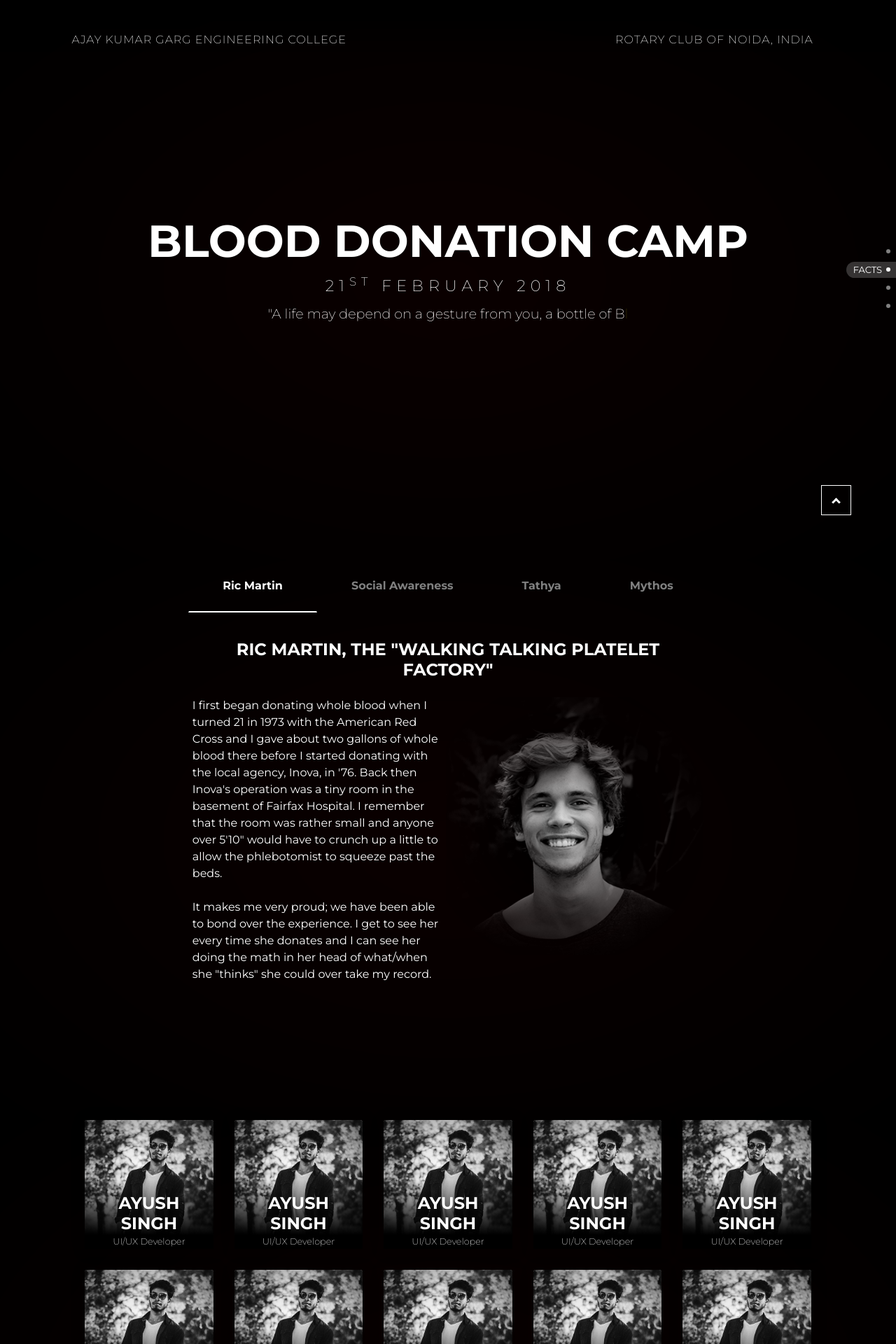
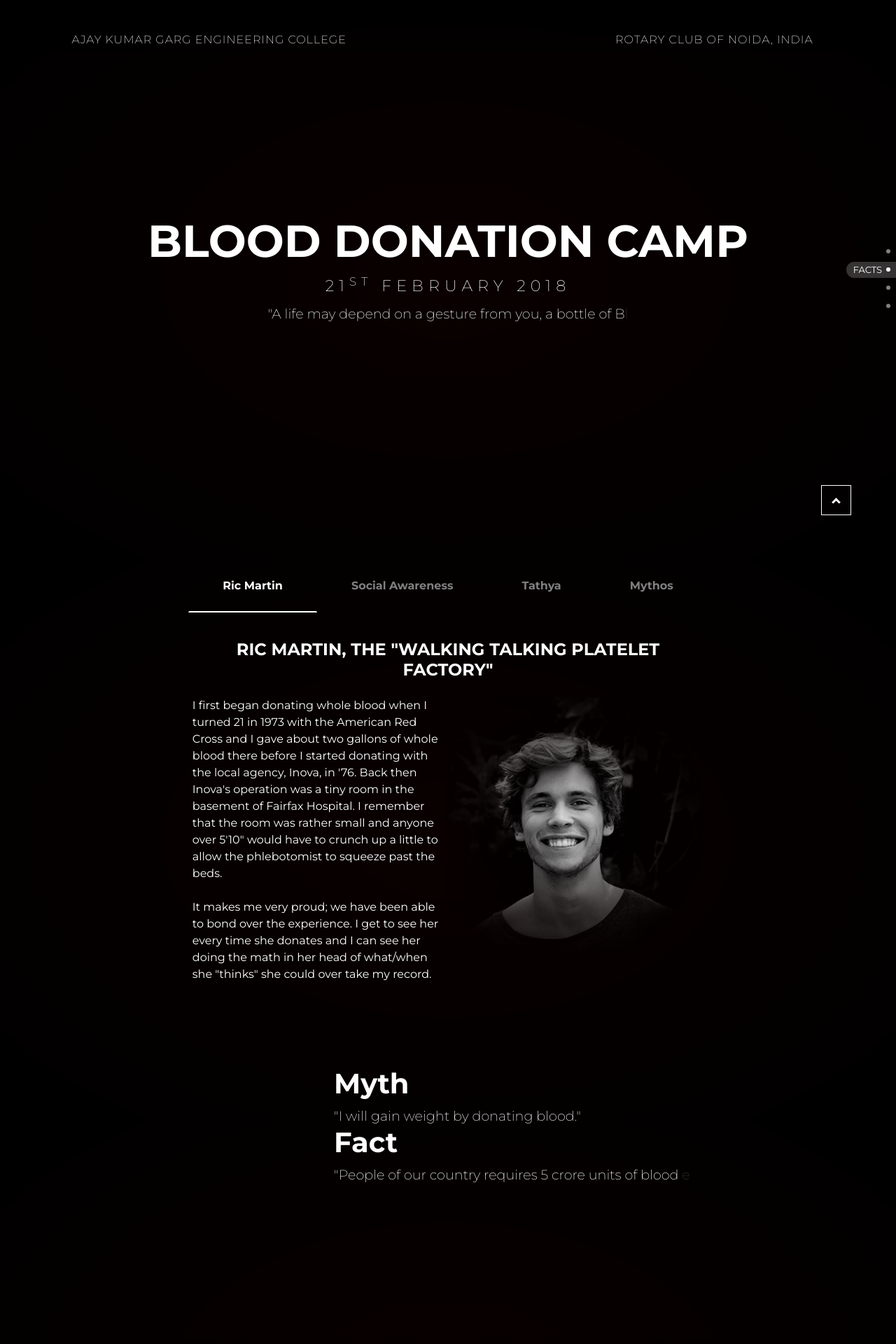
Before and after one commit to ayush013/Blood-Donation, a PHP site: page / in a window 1280 px wide. Shown: the top 1920 px of the page at 70% size. Run offline with PHP 8.4, Linux system fonts and the light colour scheme.

Commit message:
extended fact section with animated svg

```diff
--- a/css/styles.css
+++ b/css/styles.css
@@ -15,7 +15,7 @@
   }
 
 .landing {
-	height: 100vh;
+	min-height: 100vh;
 }
 
 .navbar {
@@ -96,11 +96,11 @@
 }
 
 .facts {
-	height: 100vh;
+	min-height: 100vh;
 }
 
 .gallery {
-	height: 100vh;
+	min-height: 100vh;
 }
 
 .container {
@@ -163,7 +163,7 @@
 }
 
 .team {
-	height: 100vh;
+	min-height: 100vh;
 }
 
 .card hr {
@@ -223,3 +223,21 @@
 	height: 46vh;
 	float: right;
 }
+
+#typedmyth, #typedfact {
+    font-size: 1.2rem;
+	display: block;
+	font-weight: 200;
+}
+
+.typesection {
+	padding: 10vh 0;
+}
+
+.cursor {
+	display: none !important;
+}
+
+.mythtitle {
+	font-weight: bold;
+}
--- a/index.html
+++ b/index.html
@@ -210,6 +210,22 @@
       </span>
      </div>
 
+  </div>
+
+  <div class="row typesection">
+  <div class="col-4">
+        <img src="assets/heart.svg" class="img-fluid" style="opacity: 0.4;">
+  </div>
+  <div class="col-8">
+      <div class="subsection">
+        <h1 class="mythtitle">Myth</h1>
+        <span id="typedmyth"></span> <span class="cursor"></span>
+      </div>
+      <div class="subsection">
+        <h1 class="mythtitle">Fact</h1>
+        <span id="typedfact"></span> <span class="cursor"></span>
+      </div>
+  </div>
   </div>
 
 </div>
@@ -445,16 +461,80 @@
   loopCount: 1000,
 
   // text color when typing
-  typingColor: 'yellow',
+  typingColor: 'white',
 
   // opacity when typing
   typingOpacity: '0.2',
 
+  // enables fade animation
+  fade: true
+
+});
+
+$("#typedmyth").typing({
+
+  strings: [' "I will gain weight by donating blood."',
+  ' "If I donate blood I am susceptible to contact diseases like HIV."',
+  ' "I suffer from diabetes, I cannot donate blood."',
+  ' "I am too young or too old."'],
+
+  // time before backspacing in milliseconds
+  eraseDelay: 1000,
+
+  // time before typing in milliseconds
+  typeDelay: 100,
+
+  // time before string typing in milliseconds
+  stringStartDelay: 5000,
+
+  // text color
+  color: 'white',
+
+  loopCount: 1000,
+
+    // shows blink cursor
+  cursorBlink: true,
+
+  // text color when typing
+  typingColor: 'white',
+
+  // opacity when typing
+  typingOpacity: '0.2',
+
+  // enables fade animation
+  fade: true
+
+});
+
+$("#typedfact").typing({
+
+  strings: [' "People of our country requires 5 crore units of blood every year."',
+  ' "And only 80 lakh units are donated in a year."',
+  ' "Every 2 seconds someone needs blood."',
+  ' "There is no substitute for human blood."'],
+
+  // time before backspacing in milliseconds
+  eraseDelay: 1000,
+
+  // time before typing in milliseconds
+  typeDelay: 100,
+
+  // time before string typing in milliseconds
+  stringStartDelay: 5000,
+
+  // text color
+  color: 'white',
+
+  loopCount: 1000,
+
   // shows blink cursor
   cursorBlink: true,
 
-  // character for cursor
-  cursorChar: '<small>_</small>',
+  // text color when typing
+  typingColor: 'white',
+
+  // opacity when typing
+  typingOpacity: '0.2',
 
   // enables fade animation
   fade: true
```
Also changed, not shown: assets/heart.svg (added).
